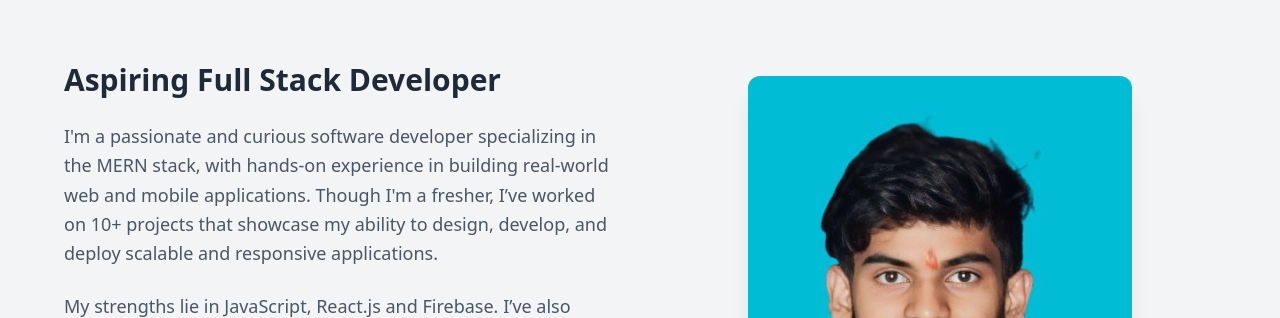
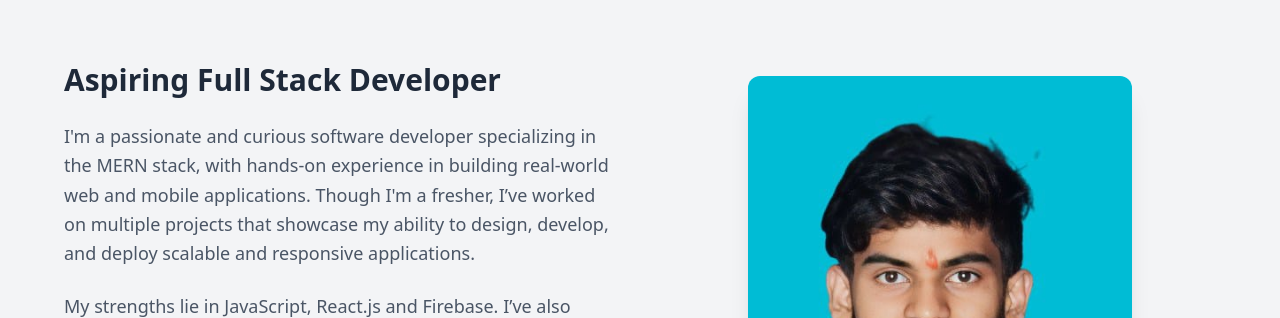
Before and after one commit to mahi-in9/portfolio, a React (Vite) app in the folder my-portfolio/Portfolio/: page / in a window 1280 px wide. Shown: the part 942-1260 px from the top of the page. Built offline with nearby package versions, Linux system fonts and the light colour scheme.

Commit message:
push code

```diff
--- a/my-portfolio/Portfolio/src/components/About.jsx
+++ b/my-portfolio/Portfolio/src/components/About.jsx
@@ -6,7 +6,8 @@ export default function About() {
     { number: "1+", label: "Years of Learning" },
     { number: "3+", label: "Hackathons Participated" },
     { number: "5+", label: "Technologies Used" },
-  ];22
+  ];
+  22;
 
   return (
     <section id="about" className="py-20 px-4">
@@ -30,7 +31,7 @@ export default function About() {
               I'm a passionate and curious software developer specializing in
               the MERN stack, with hands-on experience in building real-world
               web and mobile applications. Though I'm a fresher, I’ve worked on
-              10+ projects that showcase my ability to design, develop, and
+              multiple projects that showcase my ability to design, develop, and
               deploy scalable and responsive applications.
             </p>
             <p className="text-lg text-gray-600 dark:text-gray-300 leading-relaxed">
```
